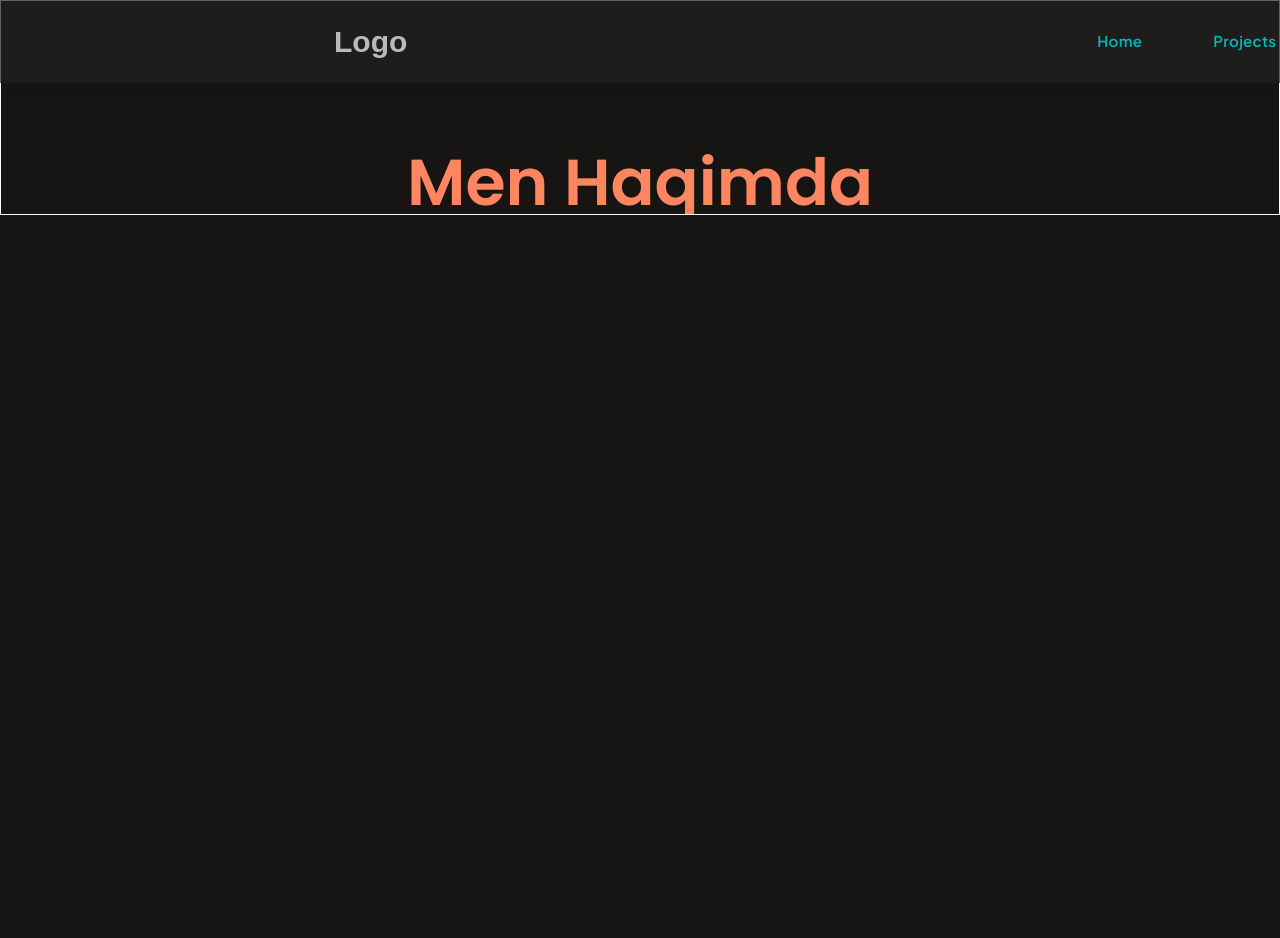
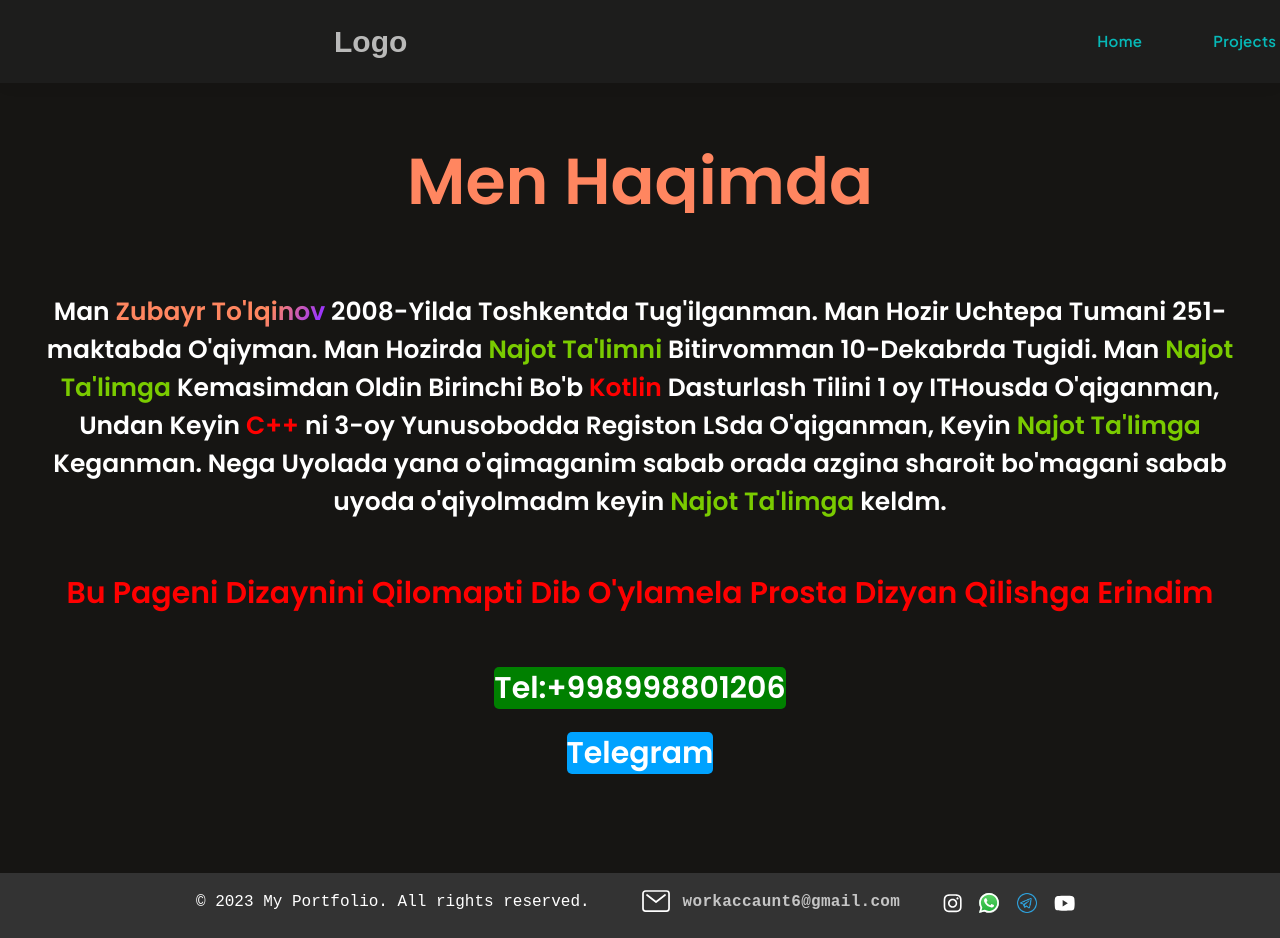
Before and after one commit to Zubayr2110/my-portfolio, a React app: page /aboutme in a window 1280 px wide. Before the commit the page ends 800 px from the top, so only its background shows below. Built offline with nearby package versions, Linux system fonts and the light colour scheme; the HTML template or start-up script is replaced by a standard one.

Commit message:
Project Done

```diff
--- a/src/App.jsx
+++ b/src/App.jsx
@@ -5,7 +5,7 @@ function App() {
   return (
 
       <div className="appcontainer">
-          <RouterC />
+          <RouterC/>
       </div>
 
   );
--- a/src/components/Home/Homep.jsx
+++ b/src/components/Home/Homep.jsx
@@ -26,8 +26,8 @@ export default function Homep() {
         Dasturchiman
       </h1>
       <p className="maininfo">
-        Men Frontend Dasturchiman. <br /> Hozirda Najot Ta'limni, Chilonzor
-        Filialida O'qiyman. Meni Tajribam <br /> HTML, CSS, Sass, JS, Bootstrap,
+        Hozirda Men Najot Ta'limni,  Chilonzor <br />
+        Filialida O'qiyman. Men Bilgan Texnologiya <br /> HTML, CSS, Sass, JS, Bootstrap,
         React JS, Reducer, Redux.
       </p>
       <Link to="tel:+998998801206" className="mainbtna" target="_blank">
--- a/src/components/export_img.jsx
+++ b/src/components/export_img.jsx
@@ -18,3 +18,4 @@ export {default as ProjectSimg} from '../assets/notname.png'
 export {default as ProjectSimg2} from '../assets/shop.png'
 export {default as ProjectSimg3} from '../assets/sites.png'
 export {default as ProjectSimg4} from '../assets/todolist.png'
+export {default as AboutMeCheckIcon} from '../assets/check.svg'
--- a/src/pages/AboutMe/AboutMe.css
+++ b/src/pages/AboutMe/AboutMe.css
@@ -1,3 +1,6 @@
+:root {
+    /* --border: 1px solid #fff; */
+}
 .contactContent {
     margin: 0 auto;
     width: 1920px;
@@ -8,7 +11,7 @@
     padding-top: 150px;
     width: 1920px;
     max-width: 100%;
-    border: 1px solid #fff;
+    border: var(--border);
 }
 .abouth1 {
     background: var(--Primary-Gradient, linear-gradient(116deg, #FF8660 71.79%, #9A33FF 95.51%));
@@ -22,3 +25,83 @@
     line-height: 63.357px;
     text-align: center;
 }
+.aboutContent {
+    padding: 30px;
+    margin-top: 50px;
+    width: 100%;
+    height: 610px;
+    border: var(--border);
+}
+.aboutCA {
+    text-align: center;
+    color: white;
+    font-family: Poppins;
+    font-size: 25px;
+    border: var(--border);
+}
+.aboutPL {
+    color:red;
+}
+.aboutNT {
+    color: rgb(122, 203, 0);
+}
+.aboutME {
+    background: var(--Primary-Gradient, linear-gradient(116deg, #FF8660 71.79%, #9A33FF 95.51%));
+    background-clip: text;
+    -webkit-background-clip: text;
+    -webkit-text-fill-color: transparent;
+    font-family: Poppins;
+    font-style: normal;
+
+}
+.aboutError {
+    margin-top: 50px;
+    text-align: center;
+    font-family: Poppins;
+    font-size: 30px;
+    color: red;
+}
+.aboutPLink {
+    margin-top: 50px;
+    text-align: center;
+}
+.aboutPLink1 {
+    margin-top: 20px;
+    text-align: center;
+}
+.aboutLink {
+    border-radius: 5px;
+    text-align: center;
+    color: white;
+    font-size: 30px;
+    font-family: Poppins;
+    border: var(--border);
+    background: green;
+
+}
+.aboutLink1 {
+    border-radius: 5px;
+    text-align: center;
+    color: white;
+    font-size: 30px;
+    font-family: Poppins;
+    border: var(--border);
+    background: rgb(0, 162, 255);
+
+}
+@media (max-width: 840px) {
+    .aboutContent {
+        height: 775px;
+    }
+
+}
+
+@media (max-width: 430px) {
+    .abouth1 {
+        font-size: 45px;
+    }
+    .aboutContent {
+        height: 1500px;
+    }
+
+}
--- a/src/pages/AboutMe/AboutMe.jsx
+++ b/src/pages/AboutMe/AboutMe.jsx
@@ -1,12 +1,17 @@
 import Header from '../../components/Header/Header'
 import './AboutMe.css'
 import AboutMep from './AboutMep'
+import Footer from '../../components/Footer/Footer.jsx'
 
 export default function AboutMe() {
   return (
     <div className='contactContent'>
       <Header />
       <AboutMep />
+      <Footer />
+
     </div>
   )
 }
+
+// yozgandan keyin srazi javob yoziwwi o'rgangn
--- a/src/pages/AboutMe/AboutMep.jsx
+++ b/src/pages/AboutMe/AboutMep.jsx
@@ -1,10 +1,34 @@
-import './AboutMe.css'
+import "./AboutMe.css";
 
 export default function AboutMeP() {
   return (
-    <div className='aboutC'>
-      <h1 className='abouth1'>Men Haqimda</h1>
-      <div className=''></div>
+    <div className="aboutC">
+      <h1 className="abouth1">Men Haqimda</h1>
+      <div className="aboutContent">
+        <p className="aboutCA">
+          Man <span className="aboutME">Zubayr To'lqinov</span> 2008-Yilda
+          Toshkentda Tug'ilganman. Man Hozir Uchtepa Tumani 251-maktabda
+          O'qiyman. Man Hozirda <span className="aboutNT">Najot Ta'limni</span>{" "}
+          Bitirvomman 10-Dekabrda Tugidi. Man{" "}
+          <span className="aboutNT">Najot Ta'limga</span> Kemasimdan Oldin
+          Birinchi Bo'b <span className="aboutPL">Kotlin</span> Dasturlash
+          Tilini 1 oy ITHousda O'qiganman, Undan Keyin{" "}
+          <span className="aboutPL">C++</span> ni 3-oy Yunusobodda Registon LSda
+          O'qiganman, Keyin <span className="aboutNT">Najot Ta'limga</span>{" "}
+          Keganman. Nega Uyolada yana o'qimaganim sabab orada azgina sharoit
+          bo'magani sabab uyoda o'qiyolmadm keyin{" "}
+          <span className="aboutNT">Najot Ta'limga</span> keldm.
+        </p>
+        <p className="aboutError">Bu Pageni Dizaynini Qilomapti Dib O'ylamela Prosta Dizyan Qilishga Erindim</p>
+        <p className="aboutPLink">
+          <a href="tel:+998998801206" className="aboutLink">
+            Tel:+998998801206
+          </a>
+        </p>
+        <p className="aboutPLink1">
+          <a href="https://t.me/zubayr_2110" className="aboutLink1">Telegram</a>
+        </p>
+      </div>
     </div>
-  )
+  );
 }
--- a/src/pages/Projects/Projects.css
+++ b/src/pages/Projects/Projects.css
@@ -166,7 +166,7 @@
 
 
 }
-@media (max-width: 430px) {
+@media (max-width: 435px) {
     .projectCC {
         padding-top: 120px;
         width: 100%;
```
Also changed, not shown: src/assets/check.svg (added), 1 other file (tests, documents, lock files or other folders).
